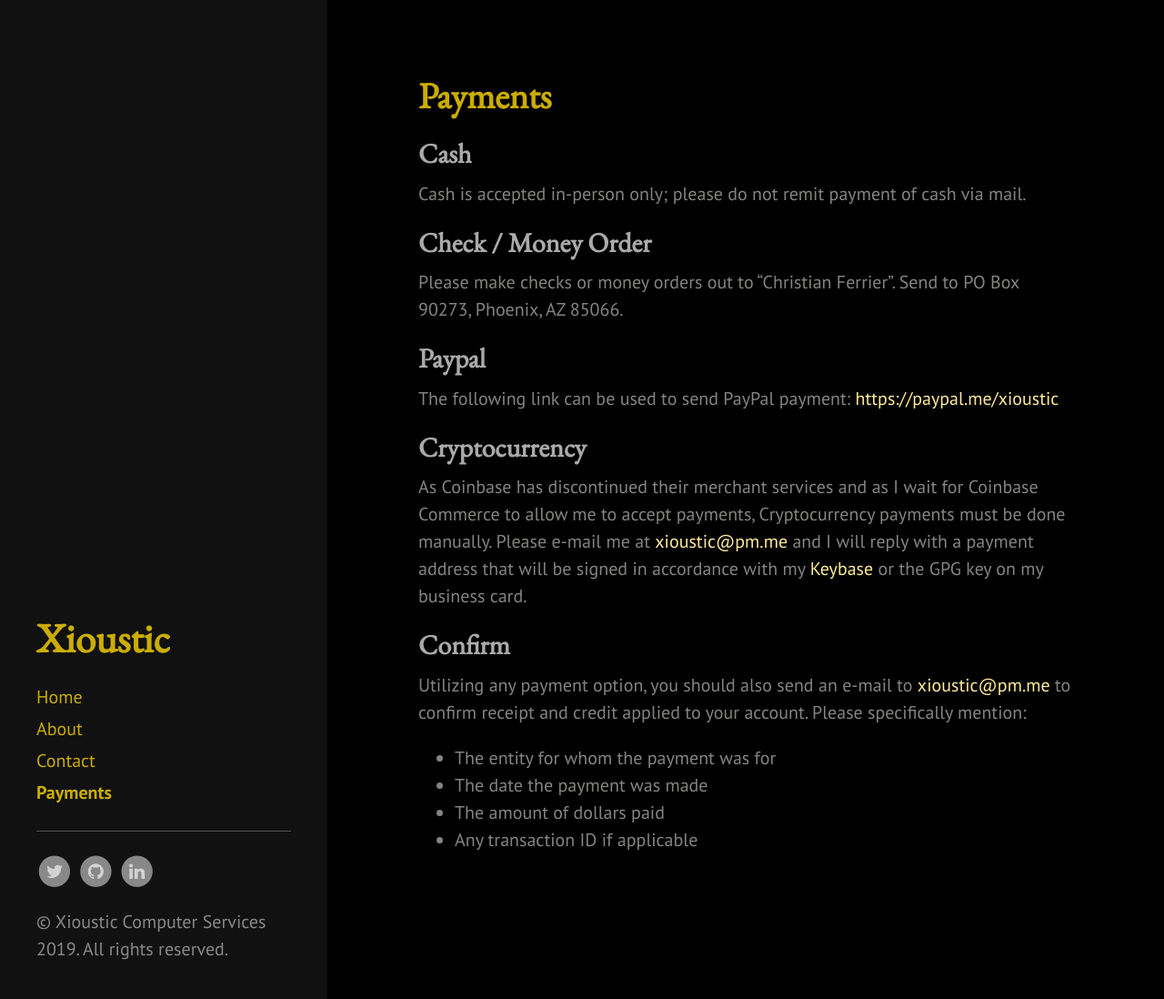
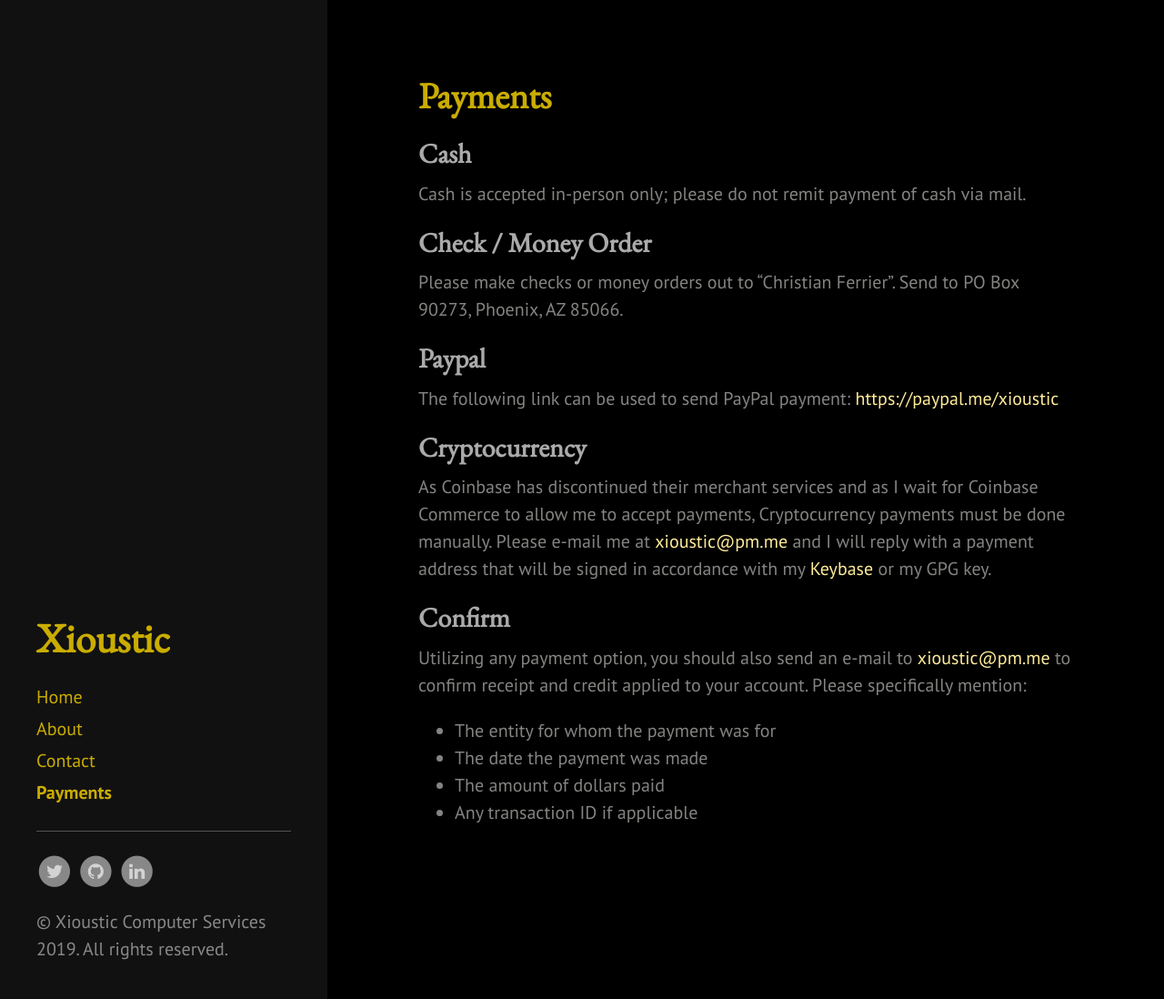
Before and after one commit to Xioustic/xioustic.github.io, a Jekyll site: the page built from payment.md, in a window 1280 px wide and 1098 px high. Shown: the whole window at 91% size. Built offline with Jekyll 4.4.1, drawn with Linux system fonts in a browser that asks for light colours; nearby versions of some CDN libraries; Markdown is read by kramdown in place of the engine named in the settings.

Commit message:
Update payment.md

```diff
--- a/payment.md
+++ b/payment.md
@@ -13,7 +13,7 @@
 The following link can be used to send PayPal payment: [https://paypal.me/xioustic](https://paypal.me/xioustic)
 
 ## Cryptocurrency
-As Coinbase has discontinued their merchant services and as I wait for Coinbase Commerce to allow me to accept payments, Cryptocurrency payments must be done manually. Please e-mail me at [xioustic@pm.me](mailto:xioustic@pm.me) and I will reply with a payment address that will be signed in accordance with my [Keybase](https://xioustic.com/keybase.txt) or the GPG key on my business card.
+As Coinbase has discontinued their merchant services and as I wait for Coinbase Commerce to allow me to accept payments, Cryptocurrency payments must be done manually. Please e-mail me at [xioustic@pm.me](mailto:xioustic@pm.me) and I will reply with a payment address that will be signed in accordance with my [Keybase](https://xioustic.com/keybase.txt) or my GPG key.
 
 ## Confirm
 Utilizing any payment option, you should also send an e-mail to [xioustic@pm.me](mailto:xioustic@pm.me) to confirm receipt and credit applied to your account. Please specifically mention:
```
